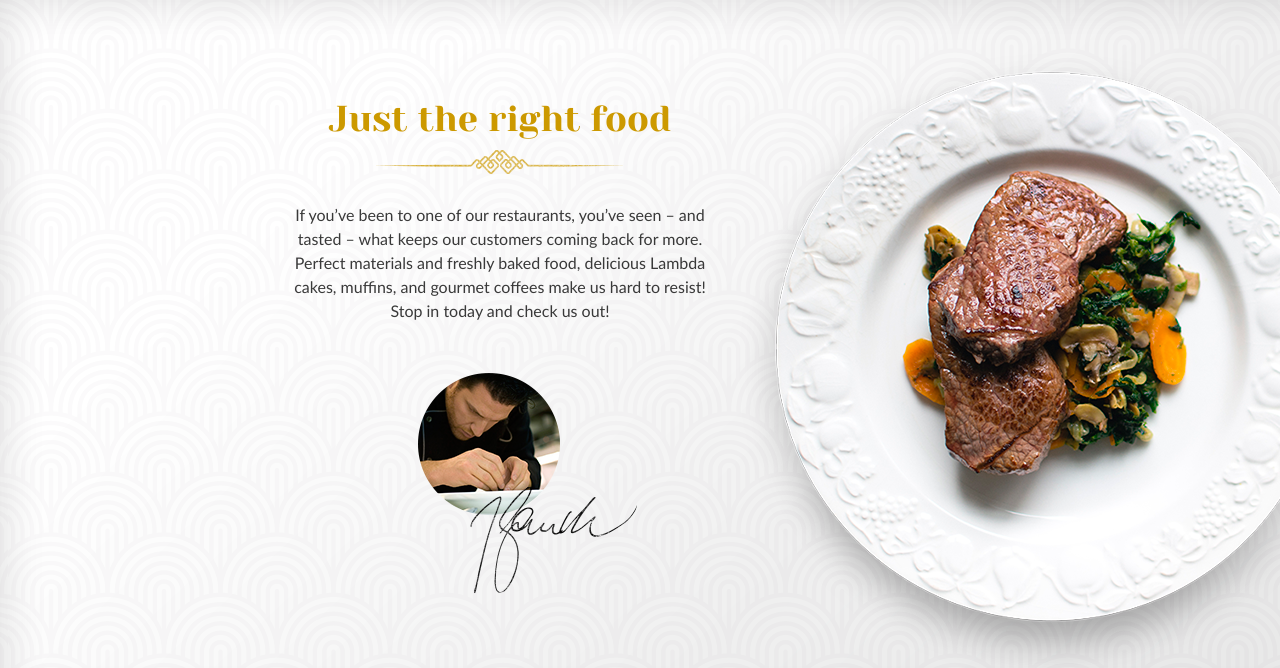
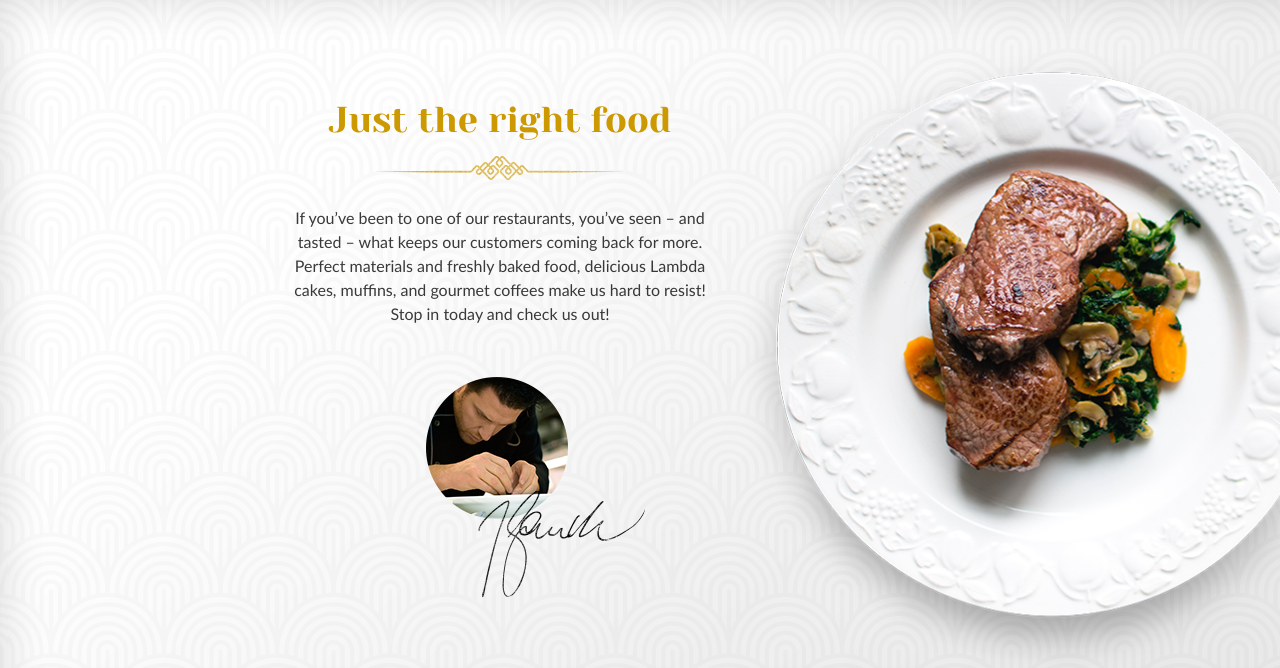
Before and after one commit to Blooife/css_project, a plain HTML site: page index.html in a window 1280 px wide. Shown: the part 752-1420 px from the top of the page. Drawn offline with Linux system fonts and the light colour scheme.

Commit message:
fixed margin

```diff
--- a/css/style.css
+++ b/css/style.css
@@ -180,56 +180,68 @@ body
     width: 1600px;
     height: 710px;
     color: #ffffff;
+    display: flex;
+    justify-content: center;
 }
 
 .about-wrapper{
+    width: 1100px;
+    max-height: 500px;
     display: flex;
     flex-direction: row;
+    justify-content: center;
+    margin-top: 85px;
+    margin-left: 20px;
 }
+
 .about_info {
-    max-width: 430px;
-    margin: auto;
+    width: 430px;
     display: flex;
     flex-direction: column;
-    margin-top: 100px;
-    margin-left: 285px;
+    align-items: center;
     text-align: center;
-    align-items: center;
+
+}
+
+.about_info img{
+    margin: auto;
+    margin-top: -10px;
+
 }
 
 .about_title {
-    margin: auto;
     font-size: 36px;
     font-weight: normal;
     font-family: YesevaOne;
     color: #cc9900;
+    margin: auto;
+
 }
 
-.about_info img{
-    margin: auto;
-    margin-top: 0px;
-    margin-bottom: 0px;
-}
 .about_text {
     font-family: LatoRegular;
     width: 100%;
     opacity: 0.8;
     line-height: 1.5;
     color:rgb(10, 10, 10);
-    margin: auto;
-    margin-top: 20px;
+    position: relative;
+    bottom: 15px;
+
 }
 
 .about_cook {
-    margin: auto;
-    padding-left: 55px;
-    padding-top: 50px;
+    position: relative;
+    top: 30px;
+    left: 35px;
+
     }
 
 .dish{
-    margin: auto;
-    margin-top: 55px;
-    margin-right: 240px;
+    width: 620px;
+    height: 620px;
+    position: relative;
+    left: 25px;
+    top:-30px
 }
 
 
@@ -485,23 +497,27 @@ body
     display: flex;
     flex-direction: row;
     align-content: space-between;
-
+    padding-left: 15px;
 }
 
 .imgs{
-    min-width: 600px;
+    position: relative;
+    left: 100px;
+    max-width: 600px;
     height: 507px;
     margin: 100px;
-    margin-left: 215px;
 }
 
 
 .reservations_info{
     display: flex;
     flex-direction: column;
+    margin: auto;
+   /* position: relative;
+    right: 100px;*/
     width: 450px;
-    margin: 100px;
-    margin-left: -40px;
+    margin-top: 100px;
+    margin-left: 90px;
     text-align: center;
 
 }
```
Also changed, not shown: index.html (+5 -5 lines).
